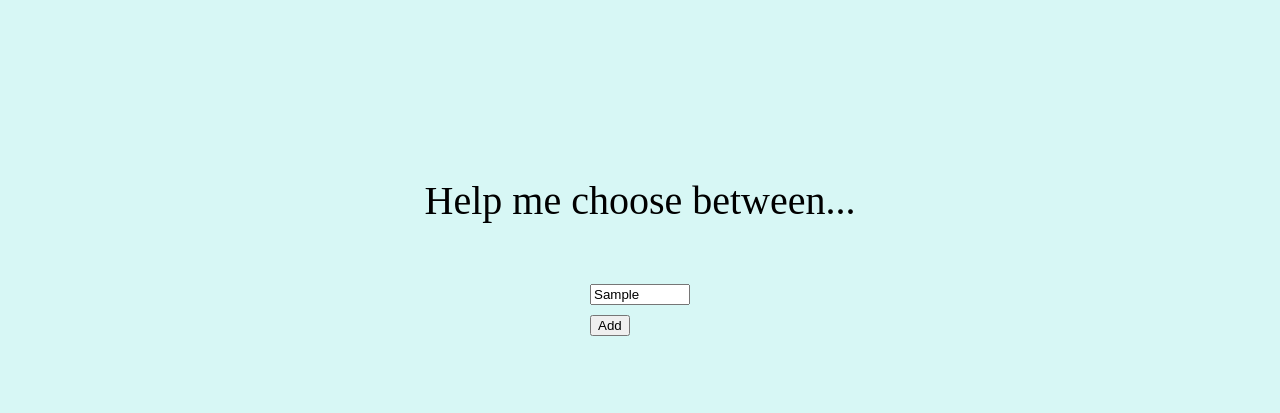
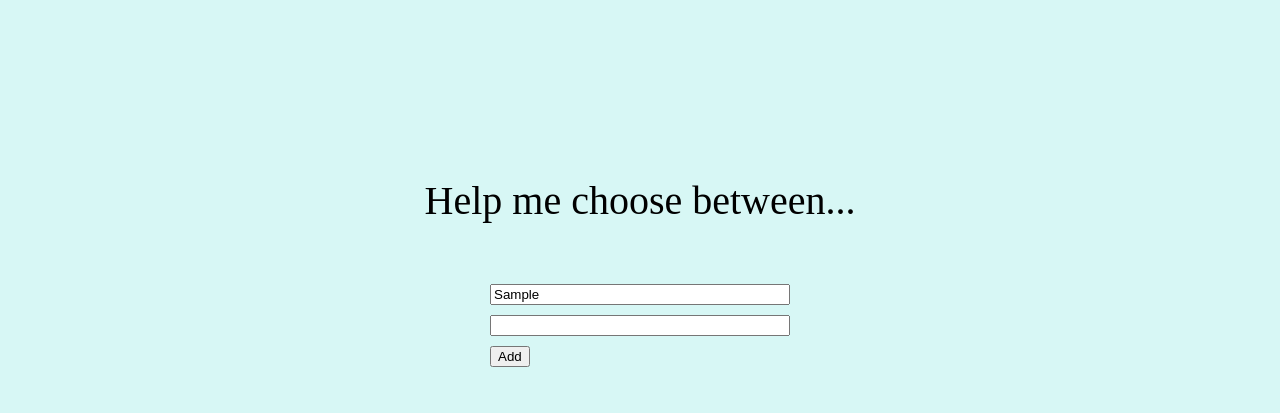
Before and after one commit to Emmrol/Choose-wisely, a plain HTML site: page index.html in a window 1280 px wide. Both pictures are taken after typing "Sample" into the empty fields and a click on the button "Add". Shown: the top 413 px of the page. Drawn offline with nearby package versions, Linux system fonts and the light colour scheme.

Commit message:
Added script functions

```diff
--- a/index.html
+++ b/index.html
@@ -14,6 +14,8 @@
 			</div>
 			<button class="addOption">Add</button>
 		</div>
+
+		<div class= "resultSection"></div>
 		<button>Go!</button>
 
 		<div>
@@ -37,5 +39,19 @@
 			<a title="GNU Free Documentation License 1.2" href="http://www.gnu.org/licenses/old-licenses/fdl-1.2.html">GFDL 1.2</a>,
 			<a href="https://commons.wikimedia.org/w/index.php?curid=343654">Link</a>
 		</p>
+
+		<script src="https://code.jquery.com/jquery-3.4.1.min.js"></script>
+		<script>
+			$(function() {
+				$('.resultSection').hide()
+
+				var add_option = function() {
+					$('.inputs').append('<input></input>')
+				}
+
+				$('.addOption').click(add_option)
+			})
+		</script>
+
 	</body>
 </html>
--- a/main.css
+++ b/main.css
@@ -2,7 +2,6 @@
 html {
     background-color: #d7f7f5;
 }
-
 
 body {
 	display: flex;
@@ -10,10 +9,7 @@ body {
 	justify-content: center;
 	align-items: center;
 	margin-top: 150px;
-
-
 }
-
 
 h1 {
 	font-weight: lighter;
@@ -23,7 +19,7 @@ h1 {
 
 .inputSection {
 	margin: 50px 0px 80px 0px;
-	width: 100px;
+	width: 300px;
 }
 
 .inputs {
@@ -36,7 +32,6 @@ input{
 	margin-top: 10px;
 }
 
-
 .addOption{
 	margin-top: 10px;
 }
```
